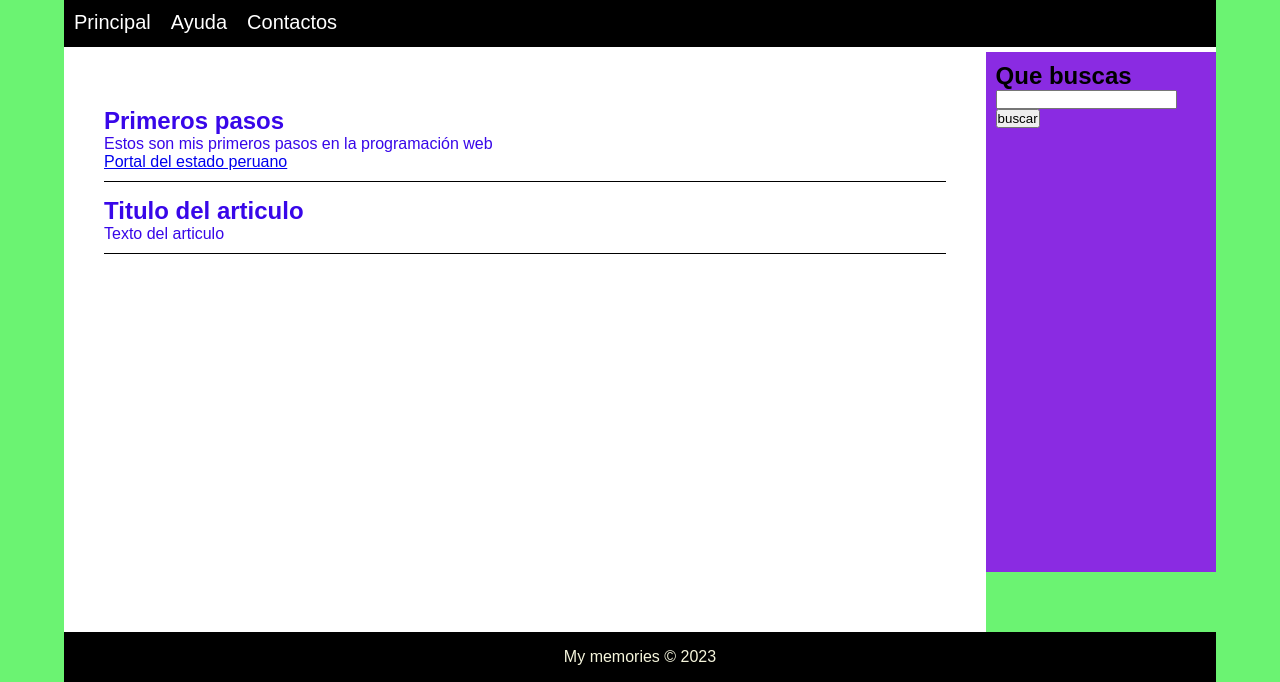
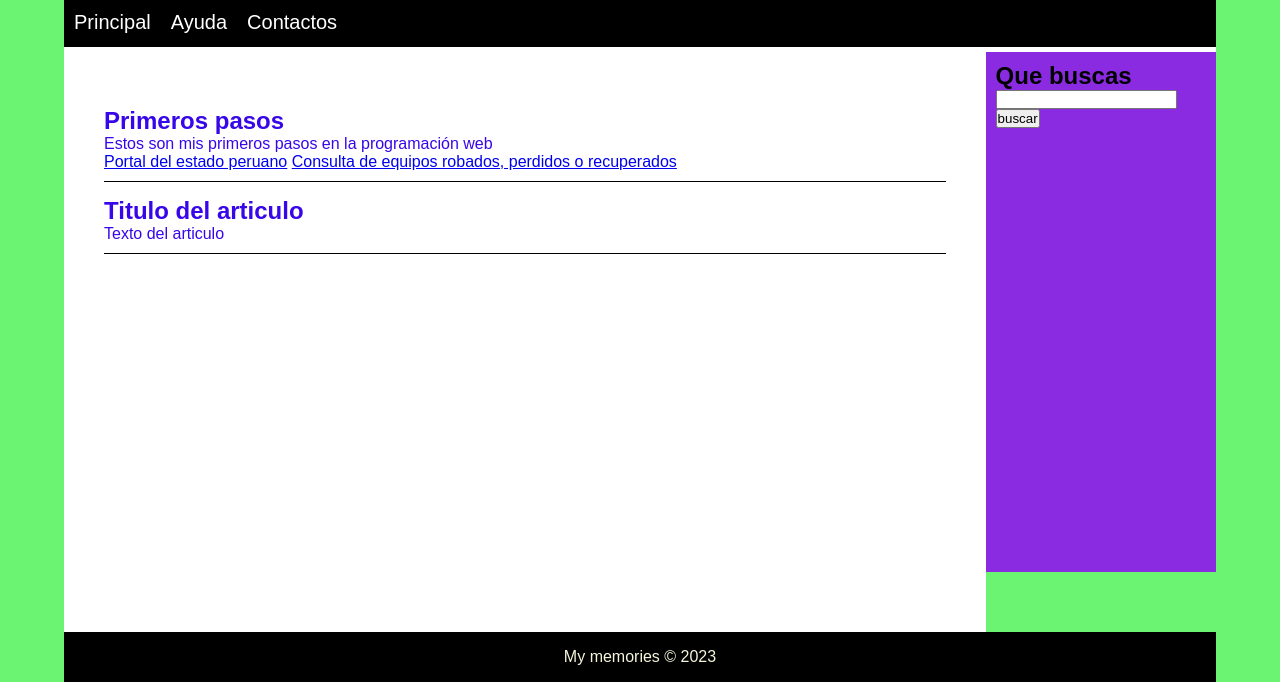
Before and after one commit to cybincod/cybincod.github.io, a plain HTML site: page index.html in a window 1280 px wide. Shown: the part 213-895 px from the top of the page. Drawn offline with Linux system fonts and the light colour scheme.

Commit message:
Update index.html

```diff
--- a/index.html
+++ b/index.html
@@ -2,7 +2,7 @@
 <html lang="es">
 <head>
     <meta charset="UTF-8">
-    <title>My blog</title>
+    <title>My Blog</title>
     <link rel = "stylesheet" href="index.css"/>
 </head>
 <body>
@@ -26,6 +26,8 @@
                 <h2>Primeros pasos</h2>
                 <p>Estos son mis primeros pasos en la programación web</p>
                 <a  href="https://www.gob.pe/">Portal del estado peruano</a>
+                <a  href="https://www.osiptel.gob.pe/sistemas/sigem.html">Consulta de equipos robados, perdidos o recuperados</a>
+
             </article>
 
 
```
